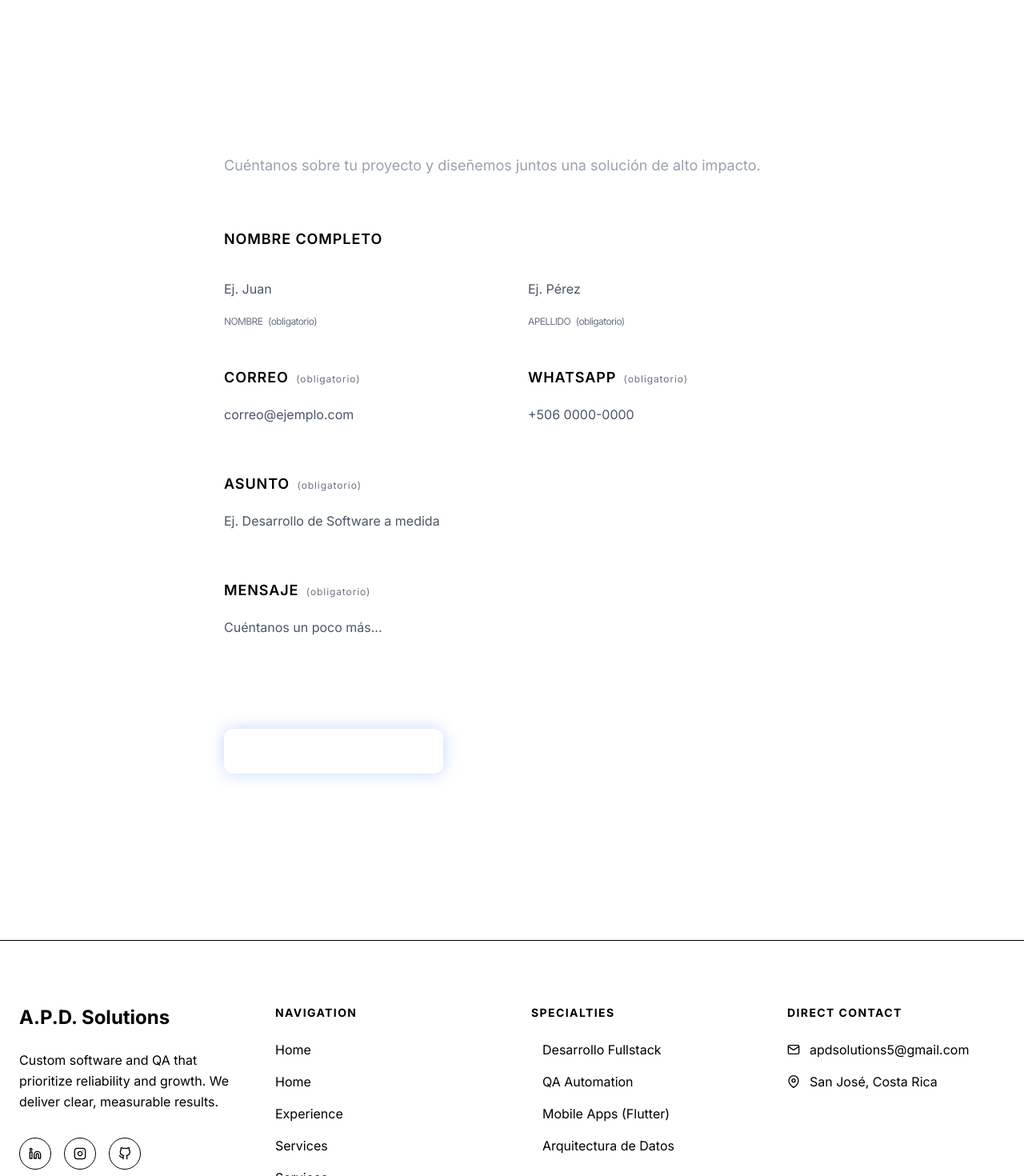
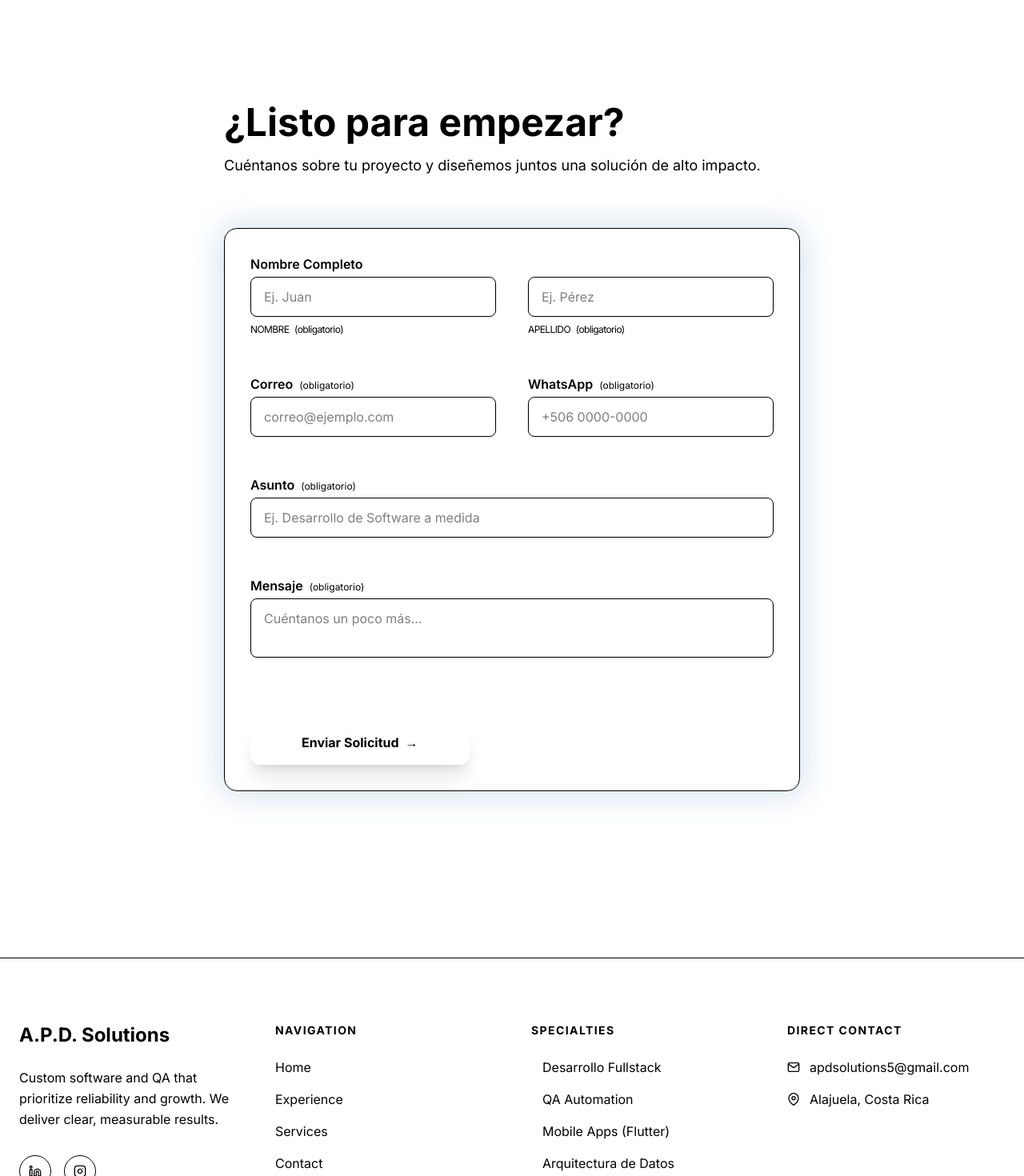
Before and after one commit to AdpSoftware-tech/apd, a Next.js app: page / in a window 1280 px wide. Shown: the part 5000-6470 px from the top of the page at 80% size. Built offline with nearby package versions, Linux system fonts and the light colour scheme.

Commit message:
cambios en el footer

```diff
--- a/src/components/ContactForm.tsx
+++ b/src/components/ContactForm.tsx
@@ -36,38 +36,38 @@ export default function ContactForm() {
         }
     }
 
-    // Estilos para DARK MODE
-    const inputStyle = "w-full bg-transparent border-b border-white/20 py-3 text-white focus:border-apd-primary focus:outline-none transition-all placeholder:text-gray-600"
-    const labelStyle = "block text-lg font-semibold text-apd-light uppercase tracking-wider"
-    const requiredStyle = "text-xs font-normal text-gray-500 ml-1 lowercase"
+    // Estilos para inputs y labels adaptados a fondo claro
+    const inputStyle = "w-full bg-apd-bglogo border border-apd-light/40 rounded-lg py-3 px-4 text-apd-dark2 placeholder:text-apd-gray focus:border-apd-accent focus:ring-2 focus:ring-apd-accent/30 focus:outline-none transition-all shadow-sm"
+    const labelStyle = "block text-base font-semibold text-apd-dark2 mb-1"
+    const requiredStyle = "text-xs font-normal text-apd-gray ml-1 lowercase"
 
     return (
-        <section id="contacto" className="py-24 bg-apd-dark relative overflow-hidden">
-            <div className="absolute top-0 right-0 w-[300px] h-[300px] bg-apd-primary/5 blur-[100px] pointer-events-none"></div>
+        <section id="contacto" className="py-24 bg-apd-bglogo relative overflow-hidden">
+            <div className="absolute top-0 right-0 w-[300px] h-[300px] bg-apd-light/10 blur-[100px] pointer-events-none"></div>
 
             <div className="container mx-auto px-6 max-w-3xl relative z-10">
                 <div className="mb-16 text-center md:text-left">
-                    <h2 className="text-4xl md:text-5xl font-bold text-white mb-4">
-                        ¿Listo para <span className="text-apd-primary">empezar?</span>
+                    <h2 className="text-4xl md:text-5xl font-bold text-apd-dark mb-4">
+                        ¿Listo para <span className="text-apd-accent">empezar?</span>
                     </h2>
-                    <p className="text-gray-400 text-lg">
+                    <p className="text-apd-gray text-lg">
                         Cuéntanos sobre tu proyecto y diseñemos juntos una solución de alto impacto.
                     </p>
                 </div>
 
-                <form onSubmit={handleSubmit} className="space-y-12">
+                <form onSubmit={handleSubmit} className="space-y-12 bg-white/80 rounded-2xl shadow-[0_0_40px_4px_rgba(6,89,155,0.18)] p-8 border border-apd-light/30 backdrop-blur-md">
                     <div className="space-y-6">
                         <label className={labelStyle}>Nombre Completo</label>
                         <div className="grid grid-cols-1 md:grid-cols-2 gap-10">
                             <div>
                                 <input name="name" required className={inputStyle} id="name" placeholder="Ej. Juan" />
-                                <label htmlFor="name" className="text-xs text-gray-500 mt-2 block uppercase tracking-tighter">
+                                <label htmlFor="name" className="text-xs text-apd-gray mt-2 block uppercase tracking-tighter">
                                     Nombre <span className={requiredStyle}>(obligatorio)</span>
                                 </label>
                             </div>
                             <div>
                                 <input name="lastname" required className={inputStyle} id="lastname" placeholder="Ej. Pérez" />
-                                <label htmlFor="lastname" className="text-xs text-gray-500 mt-2 block uppercase tracking-tighter">
+                                <label htmlFor="lastname" className="text-xs text-apd-gray mt-2 block uppercase tracking-tighter">
                                     Apellido <span className={requiredStyle}>(obligatorio)</span>
                                 </label>
                             </div>
@@ -107,7 +107,7 @@ export default function ContactForm() {
                         <button
                             type="submit"
                             disabled={status === "loading"}
-                            className="group relative bg-apd-primary hover:bg-apd-light text-white font-bold px-16 py-4 rounded-xl transition-all duration-300 shadow-[0_0_20px_rgba(59,130,246,0.3)] hover:shadow-[0_0_30px_rgba(59,130,246,0.5)] disabled:opacity-50"
+                            className="group relative bg-apd-accent hover:bg-apd-dark2 text-apd-bglogo font-bold px-16 py-4 rounded-xl transition-all duration-300 shadow-xl hover:shadow-[0_0_40px_4px_rgba(6,89,155,0.18)] disabled:opacity-50"
                         >
                             <span className="flex items-center gap-2">
                                 {status === "loading" ? "Procesando..." : "Enviar Solicitud"}
@@ -119,12 +119,12 @@ export default function ContactForm() {
 
                 <div className="mt-8 h-8">
                     {status === "success" && (
-                        <p className="text-green-400 font-medium flex items-center gap-2 animate-fade-in">
+                        <p className="text-green-500 font-medium flex items-center gap-2 animate-fade-in">
                             ✓ ¡Mensaje enviado! Nos contactaremos pronto con usted.
                         </p>
                     )}
                     {status === "error" && (
-                        <p className="text-red-400 font-medium animate-shake">
+                        <p className="text-red-500 font-medium animate-shake">
                             ✕ Hubo un error. Por favor, escriba a info@apd.solutions directamente.
                         </p>
                     )}
--- a/src/components/Footer.tsx
+++ b/src/components/Footer.tsx
@@ -1,12 +1,13 @@
 "use client"
 
 import { motion } from "framer-motion"
-import { FiLinkedin, FiInstagram, FiGithub, FiMail, FiMapPin } from "react-icons/fi"
+import { FiLinkedin, FiInstagram, FiMail, FiMapPin } from "react-icons/fi"
 import { useLocale } from "../context/LocaleContext"
 
 export default function Footer() {
     const { t } = useLocale()
-    const currentYear = new Date().getFullYear()
+    // const currentYear = new Date().getFullYear()
+    const currentYear = 2023
 
     const socialLinks = [
         {
@@ -19,19 +20,13 @@ export default function Footer() {
             href: "https://www.instagram.com/a.p.d.software_solutions/",
             label: "Instagram"
         },
-        {
-            icon: <FiGithub />,
-            href: "https://github.com/AdpSoftware-tech",
-            label: "GitHub"
-        },
     ]
 
     const quickLinks = [
         { name: t('nav.home'), href: "#hero" },
-        { name: t('nav.home'), href: "#nosotros" },
         { name: t('nav.experience'), href: "#experiencia" },
-        { name: t('nav.services'), href: "#metodologia" },
-        { name: t('nav.services'), href: "#tecnologias" },
+        { name: t('nav.services'), href: "/servicios" },
+        { name: t('nav.contact'), href: "#contacto" },
     ]
 
     return (
@@ -72,7 +67,7 @@ export default function Footer() {
                         <ul className="space-y-4">
                             {quickLinks.map((link) => (
                                 <li key={link.href}>
-                                    <a href={link.href} className="text-apd-dark/70 hover:text-apd-primary transition-colors duration-300">
+                                    <a href={link.href} className="text-apd-dark/70 hover:text-apd-accent focus:text-apd-accent focus:outline-none transition-colors duration-300">
                                         {link.name}
                                     </a>
                                 </li>
@@ -113,7 +108,7 @@ export default function Footer() {
                             </li>
                             <li className="flex items-center gap-3 text-apd-dark/70">
                                 <FiMapPin className="text-apd-primary" />
-                                <span>San José, Costa Rica</span>
+                                <span>Alajuela, Costa Rica</span>
                             </li>
                         </ul>
                     </div>
```
